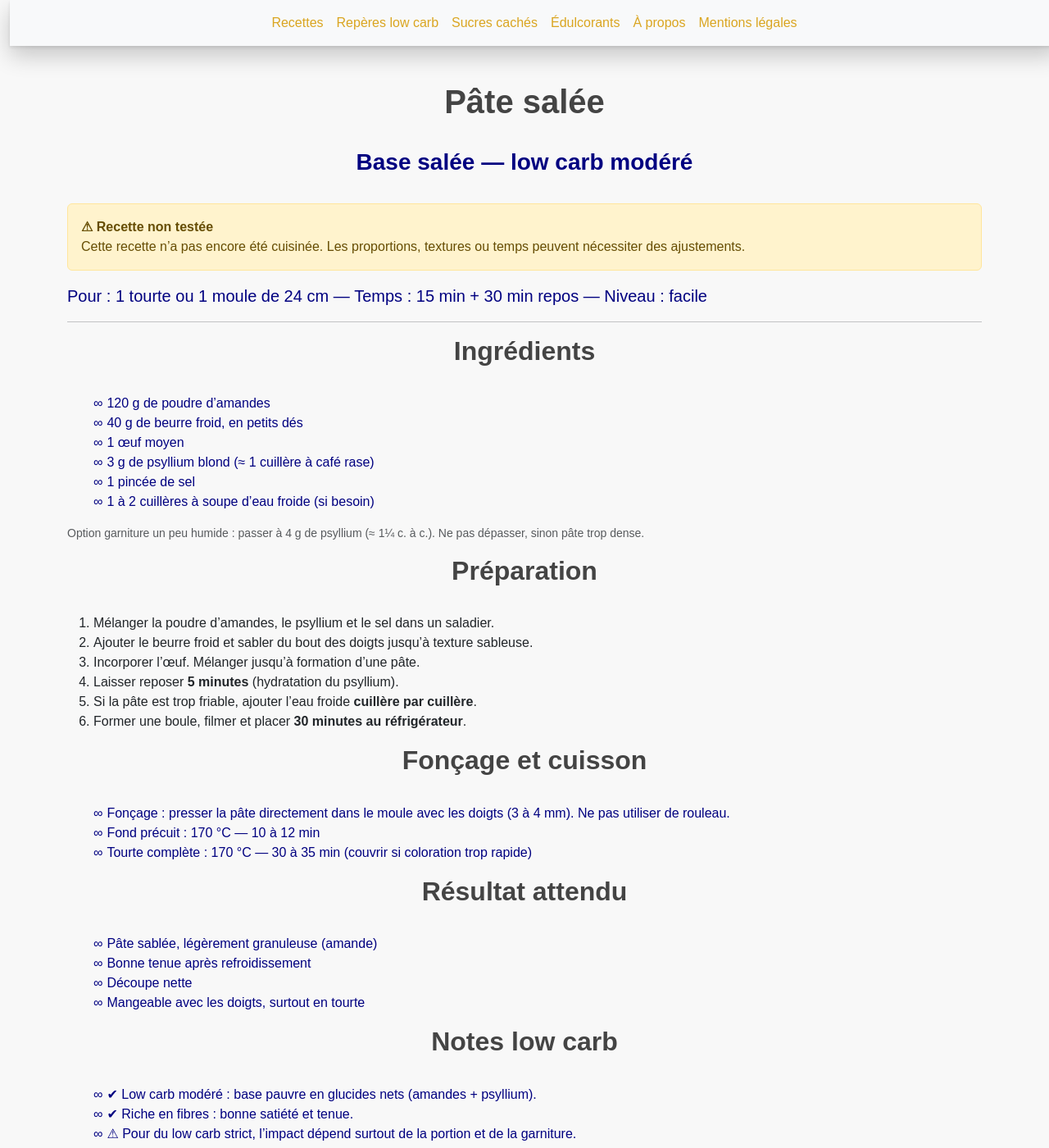
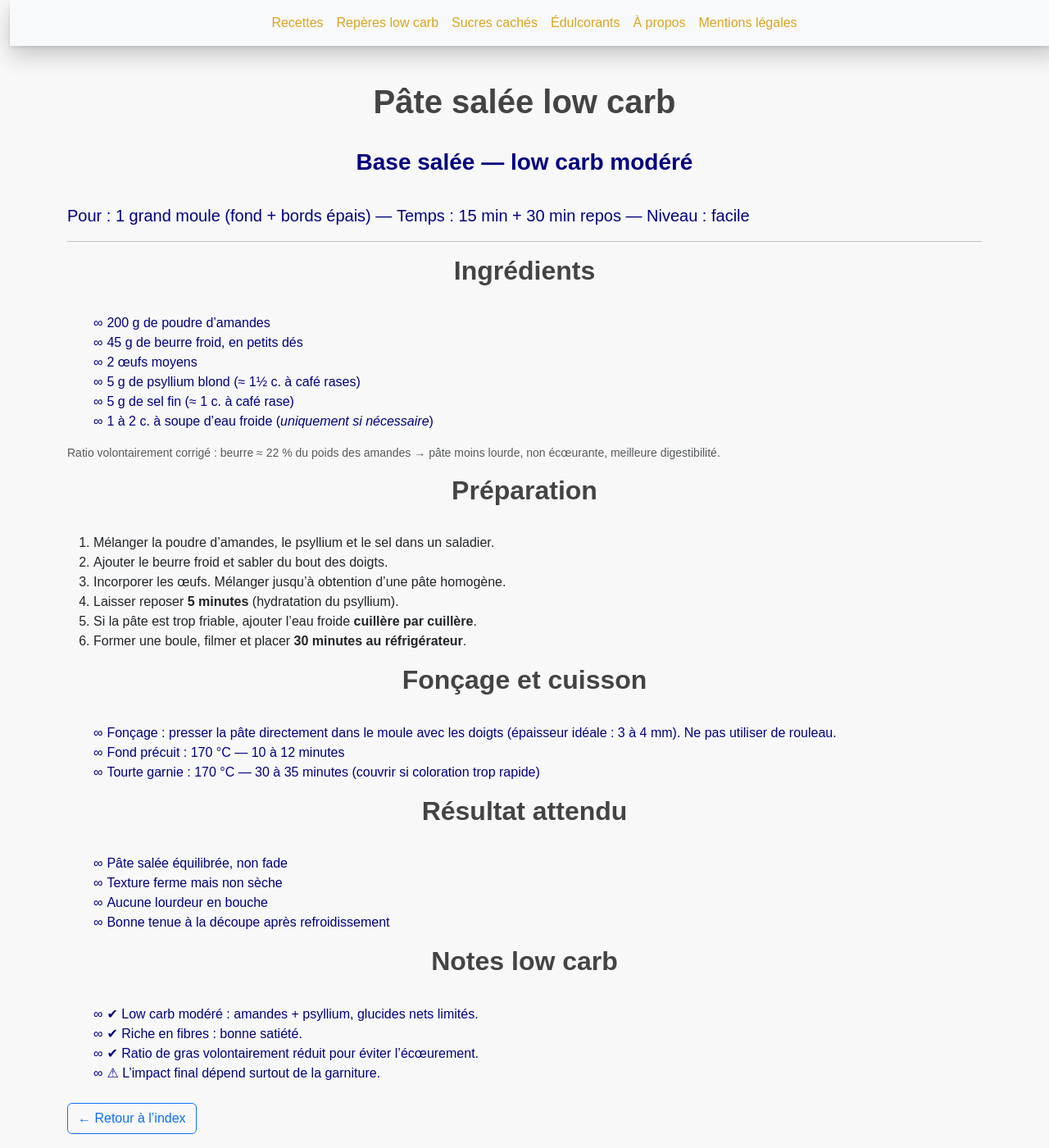
Before and after one commit to laurie-boissay/laurie-boissay.github.io, a Jekyll site: the page built from recettes/pate-salee.html, in a window 1280 px wide and 1400 px high. Shown: the whole window at 82% size. Built offline with Jekyll 4.4.1, drawn with Linux system fonts in a browser that asks for light colours.

Commit message:
Update pate-salee.html
proportions

```diff
--- a/recettes/pate-salee.html
+++ b/recettes/pate-salee.html
@@ -17,17 +17,17 @@ extra_head: |
     "@context": "https://schema.org",
     "@type": "Recipe",
     "name": "Pâte salée low carb (amandes & psyllium)",
-    "description": "Pâte low carb aux amandes et psyllium, sans fromage. Base neutre pour tarte salée ou tourte.",
-    "recipeYield": "1 tourte ou 1 moule de 24 cm",
-    "recipeCategory": "Base / pâte",
+    "description": "Pâte low carb aux amandes et psyllium, sans fromage, au ratio corrigé pour éviter l’écœurement.",
+    "recipeYield": "1 grand moule (fond + bords épais)",
+    "recipeCategory": "Base",
     "prepTime": "PT15M",
     "totalTime": "PT45M",
     "recipeIngredient": [
-      "Poudre d’amandes 120 g",
-      "Beurre froid 40 g",
-      "Œuf 1 (moyen)",
-      "Psyllium blond 3 g",
-      "Sel 1 pincée",
+      "Poudre d’amandes 200 g",
+      "Beurre froid 45 g",
+      "Œufs 2",
+      "Psyllium blond 5 g",
+      "Sel fin 5 g",
       "Eau froide 1 à 2 c. à s. (si besoin)"
     ]
   }
@@ -35,7 +35,7 @@ extra_head: |
 ---
 
 <p class="lead">
-  <strong>Pour :</strong> 1 tourte ou 1 moule de 24 cm —
+  <strong>Pour :</strong> 1 grand moule (fond + bords épais) —
   <strong>Temps :</strong> 15 min + 30 min repos —
   <strong>Niveau :</strong> facile
 </p>
@@ -44,24 +44,24 @@ extra_head: |
 
 <h2>Ingrédients</h2>
 <ul>
-  <li>120 g de poudre d’amandes</li>
-  <li>40 g de beurre froid, en petits dés</li>
-  <li>1 œuf moyen</li>
-  <li>3 g de psyllium blond (≈ 1 cuillère à café rase)</li>
-  <li>1 pincée de sel</li>
-  <li>1 à 2 cuillères à soupe d’eau froide (si besoin)</li>
+  <li><strong>200 g</strong> de poudre d’amandes</li>
+  <li><strong>45 g</strong> de beurre froid, en petits dés</li>
+  <li><strong>2</strong> œufs moyens</li>
+  <li><strong>5 g</strong> de psyllium blond (≈ 1½ c. à café rases)</li>
+  <li><strong>5 g</strong> de sel fin (≈ 1 c. à café rase)</li>
+  <li>1 à 2 c. à soupe d’eau froide (<em>uniquement si nécessaire</em>)</li>
 </ul>
 
 <p class="small text-muted">
-  Option garniture un peu humide : passer à <strong>4 g</strong> de psyllium (≈ 1¼ c. à c.).
-  Ne pas dépasser, sinon pâte trop dense.
+  Ratio volontairement corrigé : <strong>beurre ≈ 22&nbsp;%</strong> du poids des amandes
+  → pâte moins lourde, non écœurante, meilleure digestibilité.
 </p>
 
 <h2>Préparation</h2>
 <ol>
   <li>Mélanger la poudre d’amandes, le psyllium et le sel dans un saladier.</li>
-  <li>Ajouter le beurre froid et sabler du bout des doigts jusqu’à texture sableuse.</li>
-  <li>Incorporer l’œuf. Mélanger jusqu’à formation d’une pâte.</li>
+  <li>Ajouter le beurre froid et sabler du bout des doigts.</li>
+  <li>Incorporer les œufs. Mélanger jusqu’à obtention d’une pâte homogène.</li>
   <li>Laisser reposer <strong>5 minutes</strong> (hydratation du psyllium).</li>
   <li>Si la pâte est trop friable, ajouter l’eau froide <strong>cuillère par cuillère</strong>.</li>
   <li>Former une boule, filmer et placer <strong>30 minutes au réfrigérateur</strong>.</li>
@@ -69,24 +69,25 @@ extra_head: |
 
 <h2>Fonçage et cuisson</h2>
 <ul>
-  <li><strong>Fonçage :</strong> presser la pâte directement dans le moule avec les doigts (3 à 4 mm).
-      Ne pas utiliser de rouleau.</li>
-  <li><strong>Fond précuit :</strong> 170 °C — 10 à 12 min</li>
-  <li><strong>Tourte complète :</strong> 170 °C — 30 à 35 min
+  <li><strong>Fonçage :</strong> presser la pâte directement dans le moule avec les doigts
+      (épaisseur idéale : 3 à 4 mm). Ne pas utiliser de rouleau.</li>
+  <li><strong>Fond précuit :</strong> 170&nbsp;°C — 10 à 12 minutes</li>
+  <li><strong>Tourte garnie :</strong> 170&nbsp;°C — 30 à 35 minutes
       (couvrir si coloration trop rapide)</li>
 </ul>
 
 <h2>Résultat attendu</h2>
 <ul>
-  <li>Pâte sablée, légèrement granuleuse (amande)</li>
-  <li>Bonne tenue après refroidissement</li>
-  <li>Découpe nette</li>
-  <li>Mangeable avec les doigts, surtout en tourte</li>
+  <li>Pâte salée équilibrée, non fade</li>
+  <li>Texture ferme mais non sèche</li>
+  <li>Aucune lourdeur en bouche</li>
+  <li>Bonne tenue à la découpe après refroidissement</li>
 </ul>
 
 <h2>Notes low carb</h2>
 <ul>
-  <li>✔ <strong>Low carb modéré</strong> : base pauvre en glucides nets (amandes + psyllium).</li>
-  <li>✔ <strong>Riche en fibres</strong> : bonne satiété et tenue.</li>
-  <li>⚠ Pour du low carb strict, l’impact dépend surtout de la <strong>portion</strong> et de la garniture.</li>
+  <li>✔ <strong>Low carb modéré</strong> : amandes + psyllium, glucides nets limités.</li>
+  <li>✔ <strong>Riche en fibres</strong> : bonne satiété.</li>
+  <li>✔ Ratio de gras volontairement réduit pour éviter l’écœurement.</li>
+  <li>⚠ L’impact final dépend surtout de la <strong>garniture</strong>.</li>
 </ul>
```
Also changed, not shown: other parts of recettes/pate-salee.html (+4 -4 lines).
